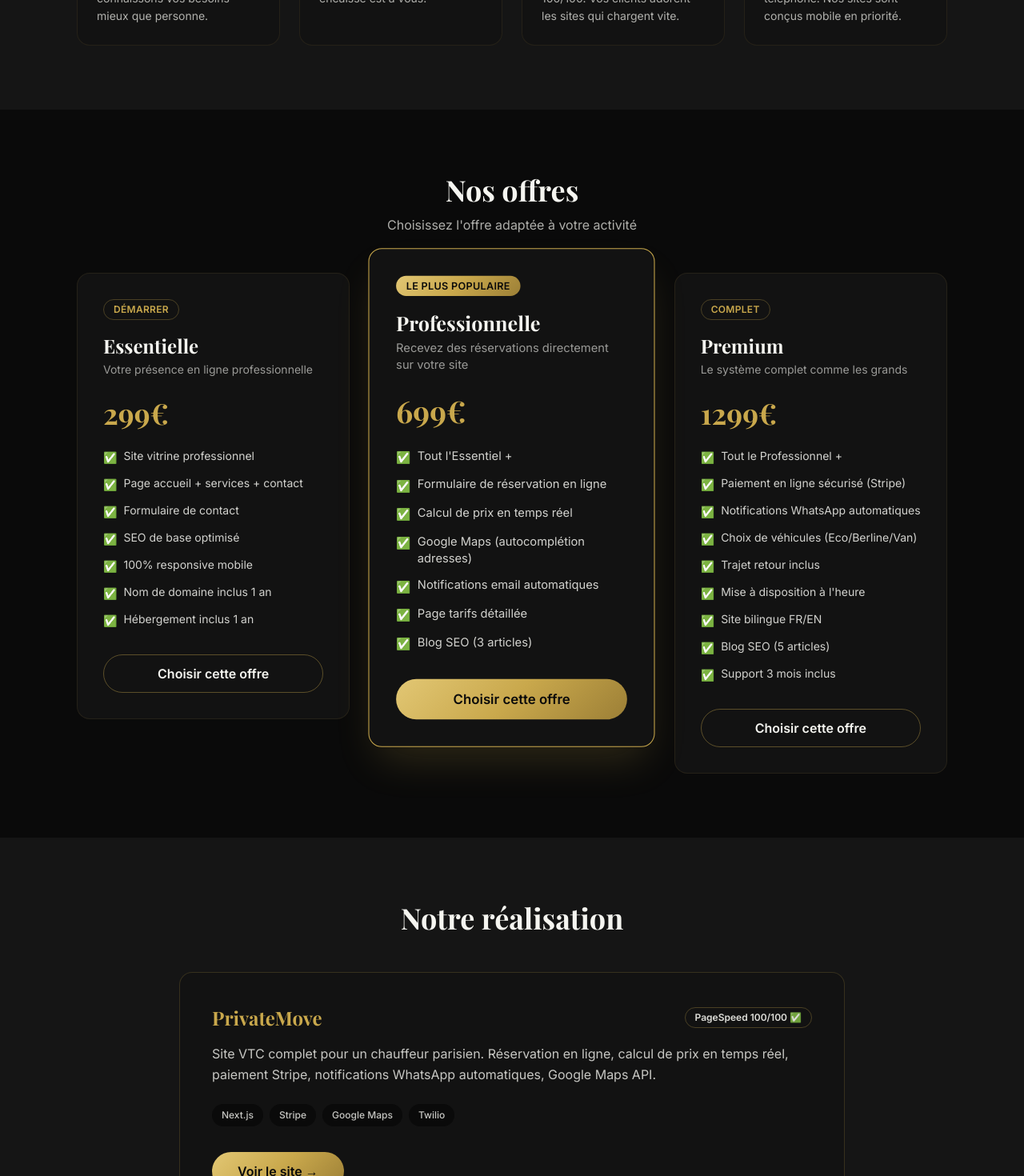
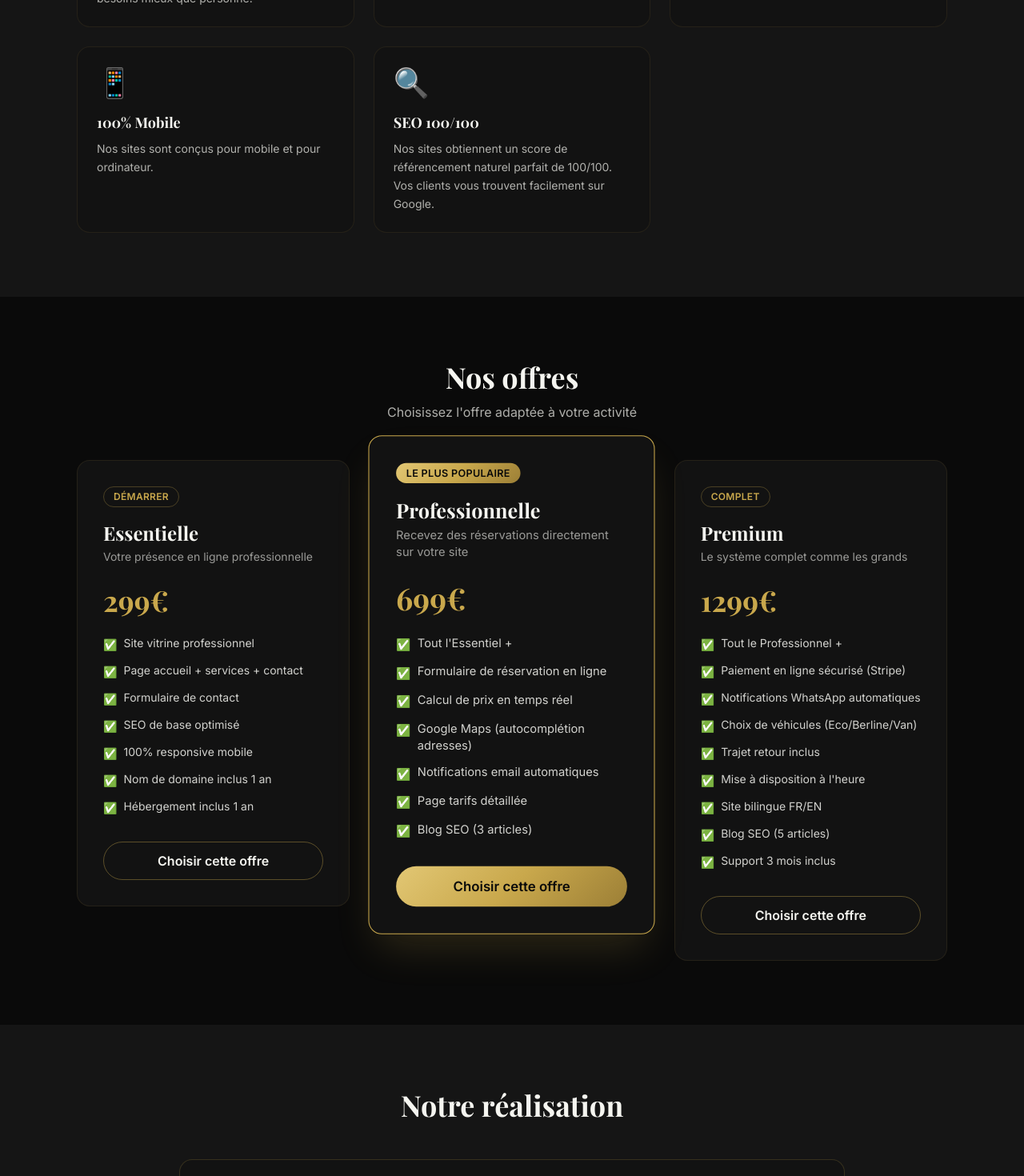
Before and after one commit to faycal92/chauffeurpro, a Next.js app: page / in a window 1280 px wide. Shown: the part 1080-2550 px from the top of the page at 80% size. Built offline with nearby package versions, Linux system fonts and the light colour scheme.

Commit message:
fix: update WhyUs and Realizations sections

```diff
--- a/src/components/Realisations.tsx
+++ b/src/components/Realisations.tsx
@@ -1,5 +1,3 @@
-const TECHS = ["Next.js", "Stripe", "Google Maps", "Twilio"];
-
 export default function Realisations() {
   return (
     <section id="realisations" className="bg-charcoal-light py-20">
@@ -16,26 +14,16 @@ export default function Realisations() {
               PrivateMove
             </h3>
             <span className="rounded-full border border-gold/30 px-3 py-1 text-xs font-semibold text-foreground/90">
-              PageSpeed 100/100 ✅
+              SEO 100/100 ✅
             </span>
           </div>
 
           <p className="mt-4 text-base leading-relaxed text-foreground/80">
             Site VTC complet pour un chauffeur parisien. Réservation en
-            ligne, calcul de prix en temps réel, paiement Stripe,
-            notifications WhatsApp automatiques, Google Maps API.
+            ligne, calcul de prix en temps réel, possibilité de payer en
+            ligne, notifications WhatsApp automatiques, localisation via
+            Google Maps.
           </p>
-
-          <div className="mt-6 flex flex-wrap gap-2">
-            {TECHS.map((tech) => (
-              <span
-                key={tech}
-                className="rounded-full bg-charcoal px-3 py-1.5 text-xs font-medium text-foreground/80"
-              >
-                {tech}
-              </span>
-            ))}
-          </div>
 
           <a
             href="https://privatemove.fr"
--- a/src/components/WhyUs.tsx
+++ b/src/components/WhyUs.tsx
@@ -15,13 +15,18 @@ const REASONS = [
     icon: "⚡",
     title: "Technologie moderne",
     description:
-      "Sites Next.js ultra-rapides avec scores PageSpeed 100/100. Vos clients adorent les sites qui chargent vite.",
+      "Sites Next.js ultra-rapides. Vos clients adorent les sites qui chargent vite.",
   },
   {
     icon: "📱",
     title: "100% Mobile",
+    description: "Nos sites sont conçus pour mobile et pour ordinateur.",
+  },
+  {
+    icon: "🔍",
+    title: "SEO 100/100",
     description:
-      "Plus de 80% de vos clients réservent depuis leur téléphone. Nos sites sont conçus mobile en priorité.",
+      "Nos sites obtiennent un score de référencement naturel parfait de 100/100. Vos clients vous trouvent facilement sur Google.",
   },
 ];
 
@@ -33,7 +38,7 @@ export default function WhyUs() {
           Pourquoi choisir <span className="gold-text">SiteChauffeur</span> ?
         </h2>
 
-        <div className="mt-12 grid grid-cols-1 gap-6 sm:grid-cols-2 lg:grid-cols-4">
+        <div className="mt-12 grid grid-cols-1 gap-6 sm:grid-cols-2 lg:grid-cols-3">
           {REASONS.map((reason) => (
             <div
               key={reason.title}
```
